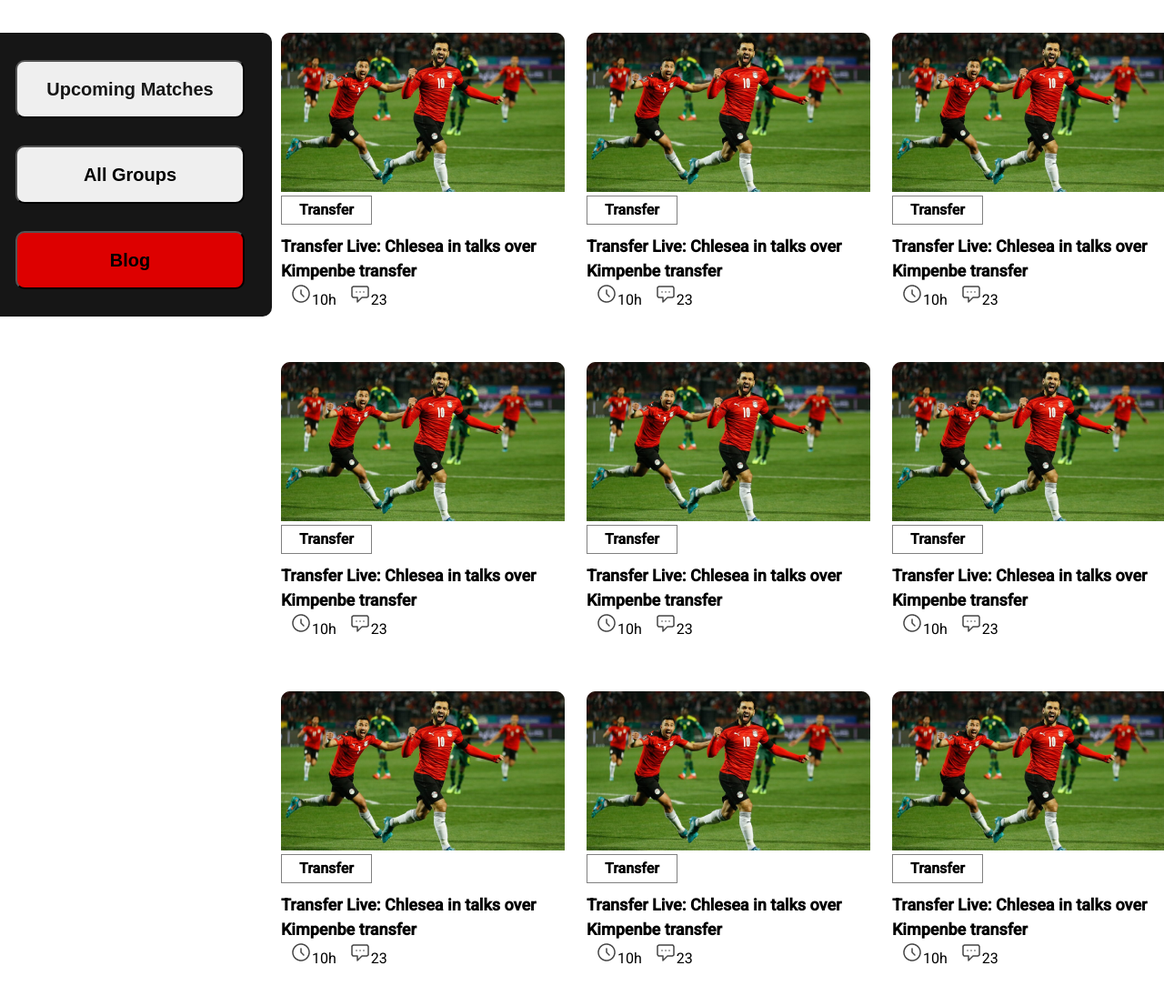
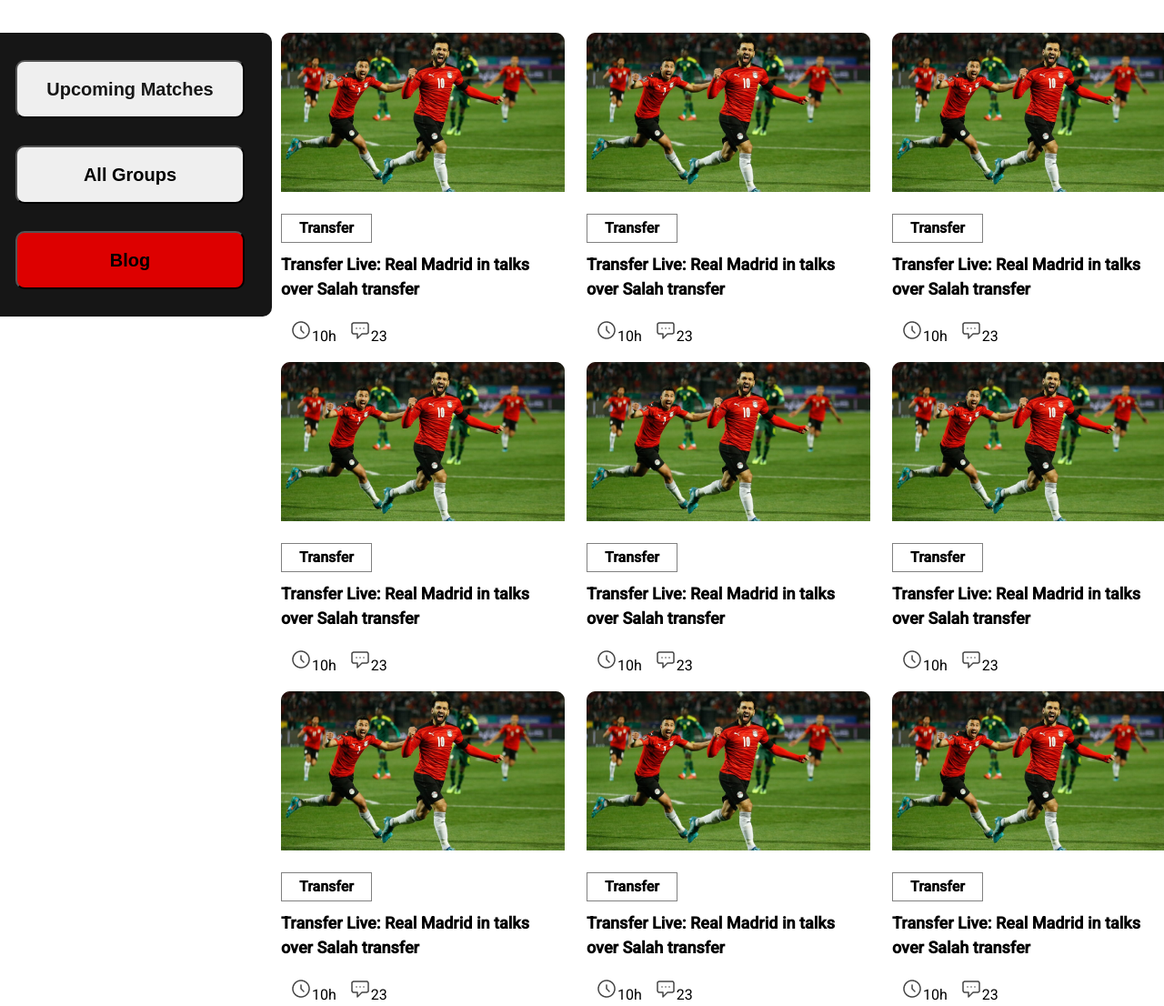
Before and after one commit to Siddiquee08/world-cup-responsive, a plain HTML site: page index.html in a window 1280 px wide. Shown: the part 790-1896 px from the top of the page at 91% size. Drawn offline with Linux system fonts and the light colour scheme.

Commit message:
replaced kimpembe with salah

```diff
--- a/index.html
+++ b/index.html
@@ -56,7 +56,7 @@
                 <div class="transfer-blog">
                     <img src="images/Blog Image.png" alt="">
                    <h5 class="tag">Transfer</h5>
-                   <h3 class="transfer-headline">Transfer Live: Chlesea in talks over Kimpenbe transfer</h3>
+                   <h3 class="transfer-headline">Transfer Live: Real Madrid in talks over Salah transfer</h3>
                    <div class="icon">
                     <img src="images/Time Icon.png" alt=""><span class="icon-text">10h</span>
                     <img src="images/Chat Icon.png" alt=""><span class="icon-text">23</span>
@@ -66,7 +66,7 @@
                 <div class="transfer-blog">
                     <img src="images/Blog Image.png" alt="">
                    <h5 class="tag">Transfer</h5>
-                   <h3 class="transfer-headline">Transfer Live: Chlesea in talks over Kimpenbe transfer</h3>
+                   <h3 class="transfer-headline">Transfer Live: Real Madrid in talks over Salah transfer</h3>
                    <div class="icon">
                     <img src="images/Time Icon.png" alt=""><span class="icon-text">10h</span>
 
@@ -77,7 +77,7 @@
                 <div class="transfer-blog">
                     <img src="images/Blog Image.png" alt="">
                    <h5 class="tag">Transfer</h5>
-                   <h3 class="transfer-headline">Transfer Live: Chlesea in talks over Kimpenbe transfer</h3>
+                   <h3 class="transfer-headline">Transfer Live: Real Madrid in talks over Salah transfer</h3>
                    <div class="icon">
                     <img src="images/Time Icon.png" alt=""><span class="icon-text">10h</span>
                     <img src="images/Chat Icon.png" alt=""><span class="icon-text">23</span>
@@ -87,7 +87,7 @@
                 <div class="transfer-blog">
                     <img src="images/Blog Image.png" alt="">
                    <h5 class="tag">Transfer</h5>
-                   <h3 class="transfer-headline">Transfer Live: Chlesea in talks over Kimpenbe transfer</h3>
+                   <h3 class="transfer-headline">Transfer Live: Real Madrid in talks over Salah transfer</h3>
                    <div class="icon">
                     <img src="images/Time Icon.png" alt=""><span class="icon-text">10h</span>
                     <img src="images/Chat Icon.png" alt=""><span class="icon-text">23</span>
@@ -97,7 +97,7 @@
                 <div class="transfer-blog">
                     <img src="images/Blog Image.png" alt="">
                    <h5 class="tag">Transfer</h5>
-                   <h3 class="transfer-headline">Transfer Live: Chlesea in talks over Kimpenbe transfer</h3>
+                   <h3 class="transfer-headline">Transfer Live: Real Madrid in talks over Salah transfer</h3>
                    <div class="icon">
                     <img src="images/Time Icon.png" alt=""><span class="icon-text">10h</span>
                     <img src="images/Chat Icon.png" alt=""><span class="icon-text">23</span>
@@ -107,7 +107,7 @@
                 <div class="transfer-blog">
                     <img src="images/Blog Image.png" alt="">
                    <h5 class="tag">Transfer</h5>
-                   <h3 class="transfer-headline">Transfer Live: Chlesea in talks over Kimpenbe transfer</h3>
+                   <h3 class="transfer-headline">Transfer Live: Real Madrid in talks over Salah transfer</h3>
                    <div class="icon">
                     <img src="images/Time Icon.png" alt=""><span class="icon-text">10h</span>
                     <img src="images/Chat Icon.png" alt=""><span class="icon-text">23</span>
@@ -117,7 +117,7 @@
                 <div class="transfer-blog">
                     <img src="images/Blog Image.png" alt="">
                    <h5 class="tag">Transfer</h5>
-                   <h3 class="transfer-headline">Transfer Live: Chlesea in talks over Kimpenbe transfer</h3>
+                   <h3 class="transfer-headline">Transfer Live: Real Madrid in talks over Salah transfer</h3>
                    <div class="icon">
                     <img src="images/Time Icon.png" alt=""><span class="icon-text">10h</span>
                     <img src="images/Chat Icon.png" alt=""><span class="icon-text">23</span>
@@ -127,7 +127,7 @@
                 <div class="transfer-blog">
                     <img src="images/Blog Image.png" alt="">
                    <h5 class="tag">Transfer</h5>
-                   <h3 class="transfer-headline">Transfer Live: Chlesea in talks over Kimpenbe transfer</h3>
+                   <h3 class="transfer-headline">Transfer Live: Real Madrid in talks over Salah transfer</h3>
                    <div class="icon">
                     <img src="images/Time Icon.png" alt=""><span class="icon-text">10h</span>
                     <img src="images/Chat Icon.png" alt=""><span class="icon-text">23</span>
@@ -137,7 +137,7 @@
                 <div class="transfer-blog">
                     <img src="images/Blog Image.png" alt="">
                    <h5 class="tag">Transfer</h5>
-                   <h3 class="transfer-headline">Transfer Live: Chlesea in talks over Kimpenbe transfer</h3>
+                   <h3 class="transfer-headline">Transfer Live: Real Madrid in talks over Salah transfer</h3>
                    <div class="icon">
                     <img src="images/Time Icon.png" alt=""><span class="icon-text">10h</span>
                     <img src="images/Chat Icon.png" alt=""><span class="icon-text">23</span>
--- a/style.css
+++ b/style.css
@@ -116,6 +116,7 @@ a {
 .transfer-blog img{
     width: 312px;
     height: 175px;
+    margin-bottom: 20px;
 }
 .tag{
     width: 100px;
@@ -129,7 +130,7 @@ a {
 h3{
     font-size: 18px;
     line-height: 27px;
-    margin-bottom: 59;
+    margin-bottom: 20px;
 }
 
 .icon img{
```
